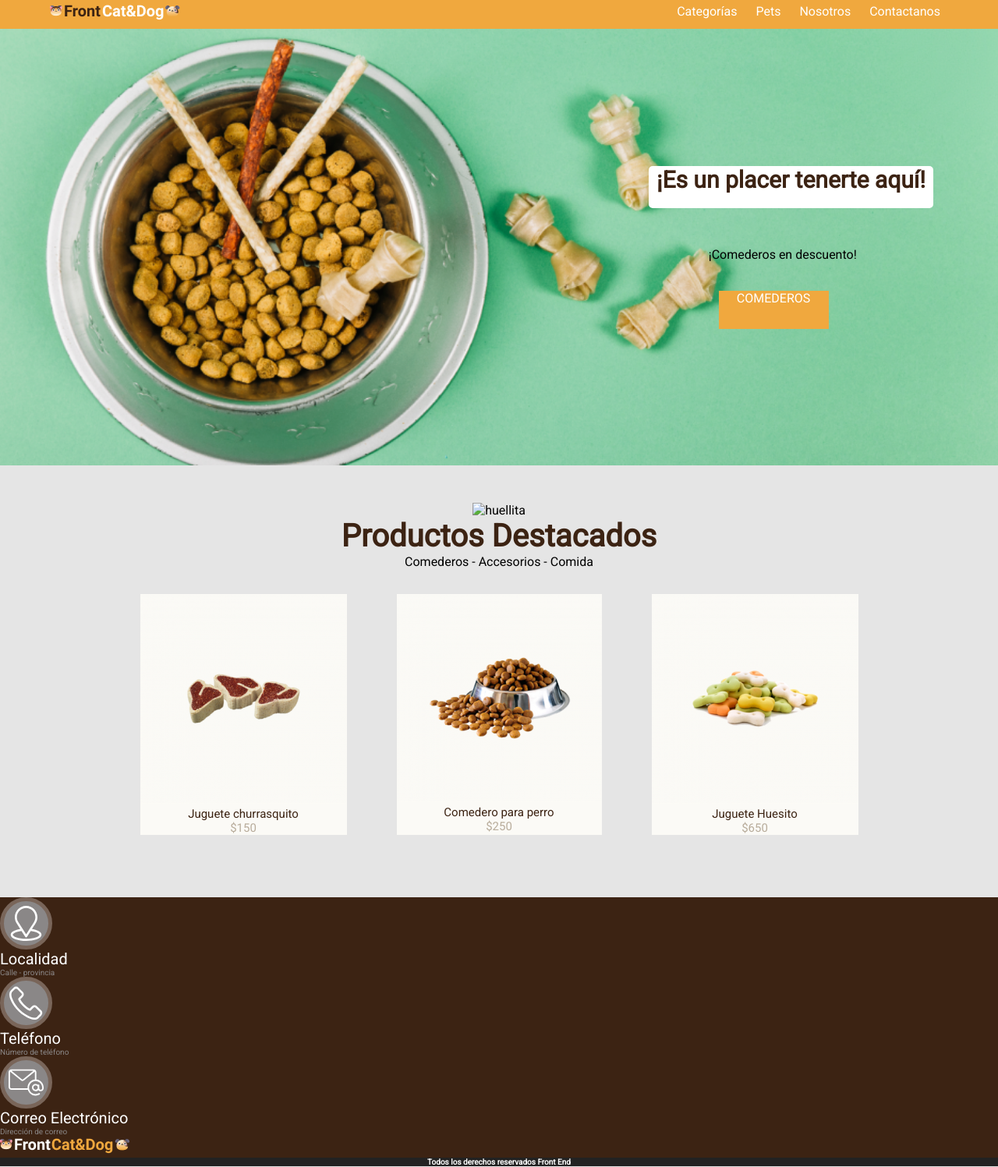
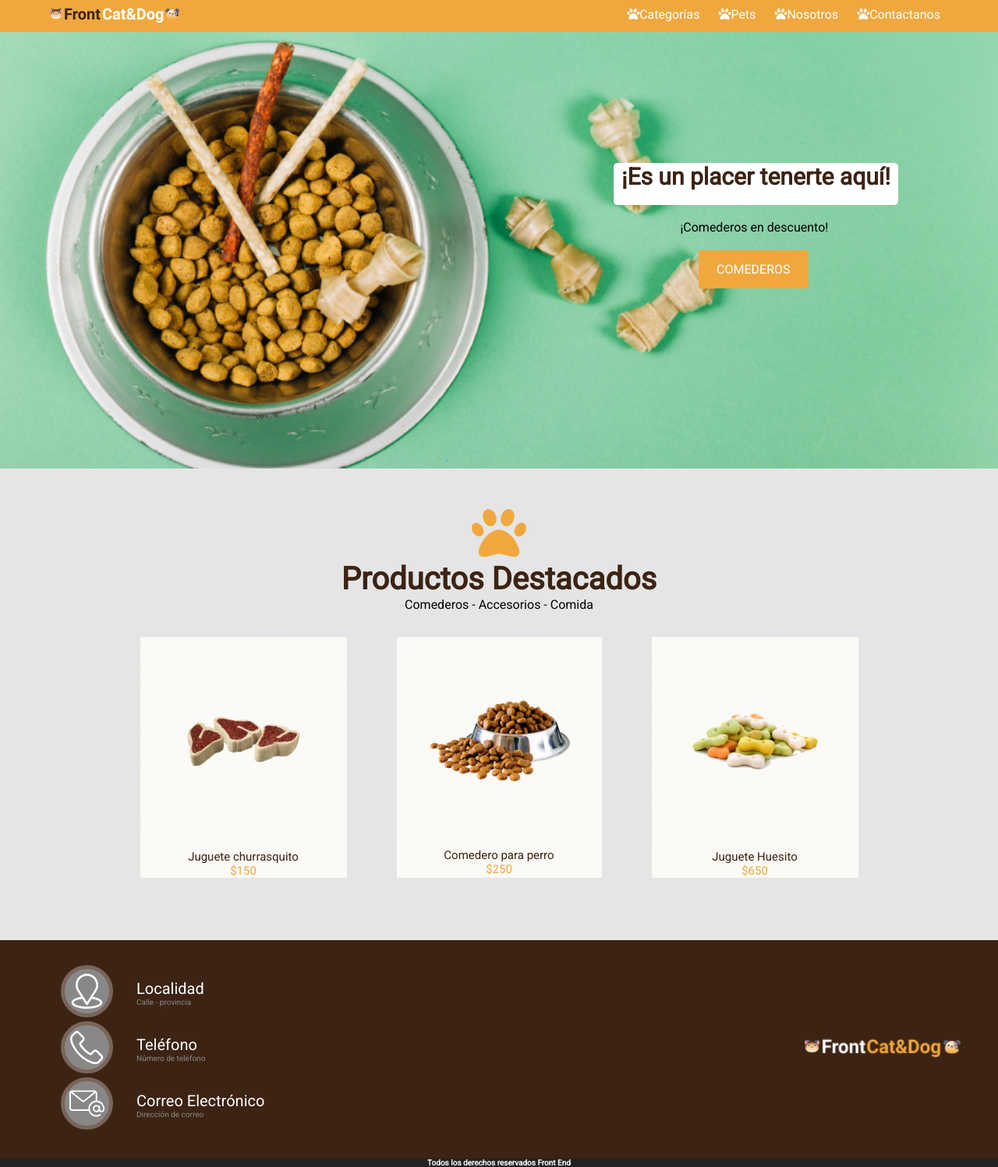
Before and after one commit to sofialazetera/Front-TP-PetShop, a plain HTML site: page index.html in a window 1280 px wide. Shown: the part 27-1524 px from the top of the page at 78% size. Drawn offline with Linux system fonts and the light colour scheme.

Commit message:
uso de flex-box

```diff
--- a/css/styles.css
+++ b/css/styles.css
@@ -44,14 +44,15 @@ color: #F3F3F3;
 }
 .nav__links li{
     display: inline-block;
-    padding: 0% 10px;
+    padding: 2px 10px;
+}
 
-}
 main .banner{
     background-image: url('../img/bowl-and-pet-daities-on-green-background\ 1.png');
     background-size: cover;
     height: 560px;
     width: 100%;
+    position: relative;
 
 }
 main section div h2{
@@ -62,7 +63,7 @@ main section div h2{
     font-size: 30px;
     width: 365px;
     height: 54px;
-    left: 65%;
+    right: 10%;
     top: 30%;
     text-align: center;
     line-height: 35,16px;
@@ -76,7 +77,7 @@ main section div .banner__p1{
     position: absolute;
     width: 190px;
     height: 19px;
-    left: 71%;
+    right: 17%;
     top: 43%;
     text-align: center;
 }
@@ -84,7 +85,7 @@ main section div .banner__p2{
     position: absolute;
     width: 141px;
     height: 49px;
-    left: 72%;
+    right: 19%;
     top: 50%;
     background-color: #F0A83E    ;
     font-family: Roboto;
@@ -92,6 +93,7 @@ main section div .banner__p2{
     line-height: 19px;
     text-align: center;
     color: #FFFFFF;
+    border: none;
 }
 h1{
     color: #3C2313;
@@ -100,6 +102,7 @@ h1{
     font-weight: bold;
     font-size: 40px;
     line-height: 47px;
+    text-align: center;
 }
 .productos-destacados{
     display: flex;
@@ -107,9 +110,14 @@ h1{
     align-items: center;
     padding: 3rem 5rem;
 }
+.productos-destacados i{
+    font-size: 70px;
+    color: #F0A83E  ;
+}
 .productos-destacados .productos-destacados__productos{
     display: flex;
     flex-direction: row;
+    flex-wrap:wrap;
 }
 .productos-destacados__producto{
     margin: 2rem;
@@ -120,7 +128,7 @@ h1{
     font-weight: 500;
 }
 .productos-destacados__precio{
-    color: #b8ac9b    ;
+    color: #F0A83E    ;
     font-weight: 500;
 }
 
@@ -128,10 +136,22 @@ h1{
     background-color: #3C2313;
     color: white;
     font-size: 20px;
+    padding: 0 20px;
+    display: flex;
+    justify-content: space-between;
+    align-items: center;
+    padding:2rem 3rem;
 }
 .datos-organizacion__dato{
     font-size: 10px;
     color: #8A8787;
+
+}
+.datos--organizacion__contenedor{
+    display: flex;
+    justify-content: space-between;
+    align-items: center;
+
 }
 .iconos{
     border:5px #796559 solid;
@@ -142,6 +162,15 @@ h1{
     display: flex;
     align-items: center;
     justify-content: center;
+    margin: 0 30px 5px;
+}
+
+.imagen{
+    width: 200px;
+}
+.datos-organizacion__texto{
+    text-align: left;
+    width: 200px;
 }
 
 footer{
--- a/index.html
+++ b/index.html
@@ -5,6 +5,7 @@
     <meta http-equiv="X-UA-Compatible" content="IE=edge">
     <meta name="viewport" content="width=device-width, initial-scale=1.0">
     <script src="https://kit.fontawesome.com/1492f2332e.js" crossorigin="anonymous"></script>    <link rel="stylesheet" href="css/styles.css">
+    <link rel="stylesheet" href="css/styles.css">
     <title>Pet Shop</title>
 </head>
 <body>
@@ -20,10 +21,10 @@
             <img src="img/Logo-header.png" alt="">             <div>
             <nav>
                     <ul class="nav__links">
-                        <li>Categorías</li>
-                        <li>Pets</li>
-                        <li>Nosotros</li>
-                        <li>Contactanos</li>
+                        <li><i class="fas fa-paw"></i>Categorías</li>
+                        <li><i class="fas fa-paw"></i>Pets</li>
+                        <li><i class="fas fa-paw"></i>Nosotros</li>
+                        <li><i class="fas fa-paw"></i>Contactanos</li>
                     </ul>
                 </nav>
 
@@ -35,12 +36,12 @@
             <div>
                 <h2>¡Es un placer tenerte aquí!</h2>
                 <p class="banner__p1"> ¡Comederos en descuento! </p>
-                <p class="banner__p2">COMEDEROS </p>
+                <button class="banner__p2">COMEDEROS </button>
             </div>
         </section>
 <!--Sección de Productos Destacados-->
         <section class="productos-destacados">
-            <img src="" alt="huellita">
+            <i class="fas fa-paw"></i>
             <h1>Productos Destacados</h1>
             <div>
                 Comederos - Accesorios - Comida
@@ -66,37 +67,37 @@
 <!--Sección de Datos de la Organización-->
         <section class="datos-organizacion">
            <div>
-                <article>
+                <article class="datos--organizacion__contenedor">
                     <div class="iconos">
                         <img  src="icon/map-vector.svg" alt="">
                     </div>
-                    <div>
+                    <div class="datos-organizacion__texto">
                         <p>Localidad</p>
                         <p class="datos-organizacion__dato">Calle - provincia</p>
                     </div>
 
                 </article>
-                <article>
+                <article class="datos--organizacion__contenedor">
                     <div class="iconos">
-                        <img  src="icon/phone-vector.svg" alt="">
+                        <img clas src="icon/phone-vector.svg" alt="">
                     </div>
-                    <div>
+                    <div class="datos-organizacion__texto">
                         <p>Teléfono</p>
                         <p class="datos-organizacion__dato">Número de teléfono</p>
                     </div>
                 </article>
-                <article>
+                <article class="datos--organizacion__contenedor">
                     <div class="iconos">
                         <img  src="icon/mail-vector.svg" alt="">
                     </div>
-                    <div>
+                    <div class="datos-organizacion__texto">
                         <p>Correo Electrónico</p>
                         <p class="datos-organizacion__dato">Dirección de correo</p>
                     </div>
                 </article>
             </div>
             <div>
-                <img src="img/Logo-footer.png" alt="">
+                <img class="imagen" src="img/Logo-footer.png" alt="">
             </div>
         </section>
     </main>
```
